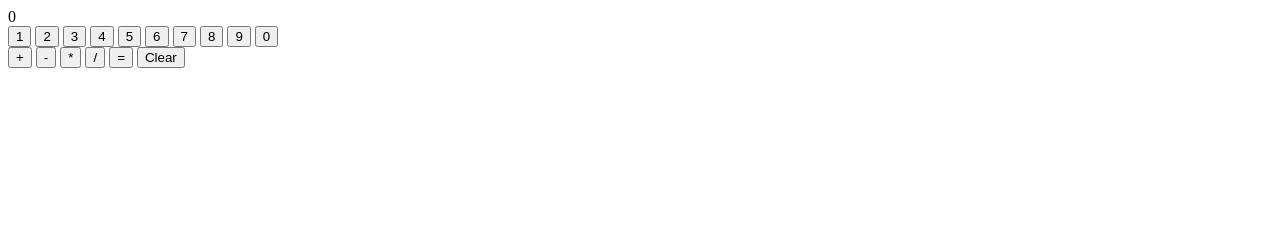
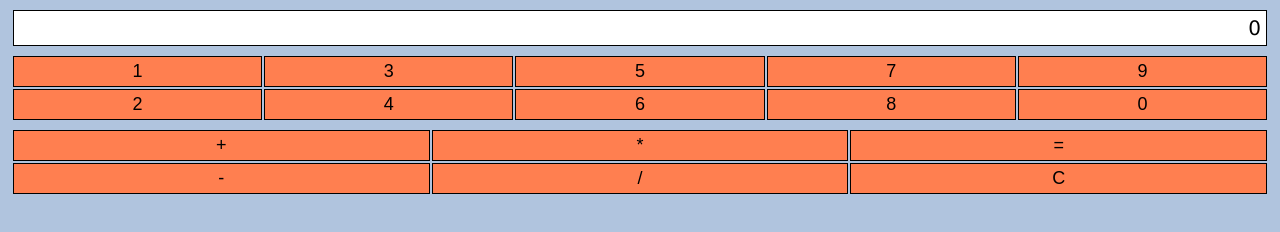
Before and after one commit to nassukesso/odin-calculator, a plain HTML site: page index.html in a window 1280 px wide. Drawn offline with Linux system fonts and the light colour scheme.

Commit message:
Add basic styles

```diff
--- a/css/styles.css
+++ b/css/styles.css
@@ -0,0 +1,46 @@
+body {
+  font-family: Verdana, Geneva, Tahoma, sans-serif;
+  font-size: 20px;
+  background-color: lightsteelblue;
+}
+
+.display {
+  text-align: right;
+  padding: 5px;
+  margin: 10px 5px;
+  border: 1px solid black;
+  background-color: white;
+}
+
+.buttons {
+  margin: 10px 5px;
+}
+
+button {
+  padding: 4px 10px;
+  border: 1px solid black;
+  background-color: coral;
+  font-size: 18px;
+}
+
+button:hover {
+  background-color: aquamarine;
+}
+
+.digits button {
+  min-width: 40px;
+}
+
+.operators button {
+  min-width: 40px;
+}
+
+.digits {
+  margin-bottom: 10px;
+}
+
+.operators, .digits {
+  display: grid;
+  grid: repeat(2, auto) / auto-flow auto;
+  gap: 2px;
+}
--- a/index.html
+++ b/index.html
@@ -31,7 +31,7 @@
         <button id="multiply">*</button>
         <button id="divide">/</button>
         <button id="equals">=</button>
-        <button id="clear">Clear</button>
+        <button id="clear">C</button>
       </div>
     </div>
   </div>
```
